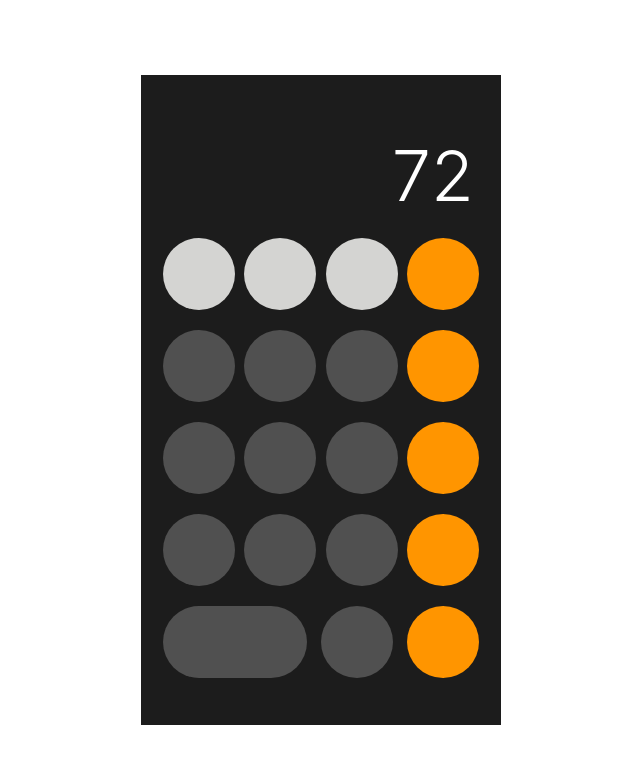
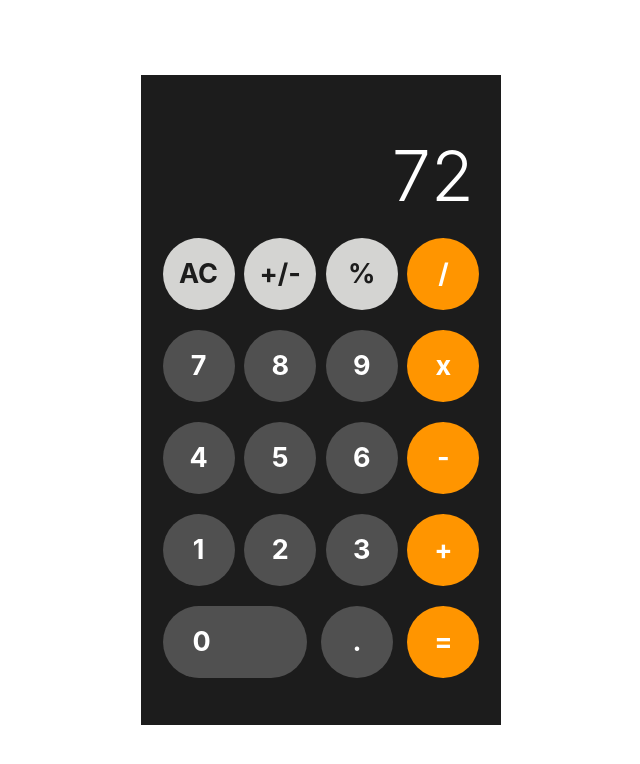
Before and after one commit to samettopcu88/IPhoneCalculator, a React (Create React App) app in the folder calculator/: page / in a window 1280 px wide. Shown: the top 764 px of the page, without its empty margins (319-959 px from the left). Built offline with nearby package versions, Linux system fonts and the light colour scheme.

Commit message:
tasarım bitti gibi.

```diff
--- a/calculator/src/App.css
+++ b/calculator/src/App.css
@@ -52,6 +52,10 @@
 .calculator-button {
   background-color: orange;
   border-radius: 50px;
+  align-items: center;
+  display: flex;
+  justify-content: center;
+  cursor: pointer;
 }
 
 .circle {
@@ -60,10 +64,20 @@
 }
 
 .rectangle {
-  width: 144px;
+  width: 114px;
   height: 72px;
+  display: flex;
+  justify-content: start;
+  padding-left: 30px;
 }
 
+.text-white {
+  color: white;
+}
+
+.text-black {
+  color: #1c1c1c;
+}
 
 .orange {
  background-color: #ff9500;
@@ -76,3 +90,8 @@
 .light-gray {
   background-color: #d4d4d2;
 }
+
+.button-text {
+  font-size: 27px;
+
+}
--- a/calculator/src/App.js
+++ b/calculator/src/App.js
@@ -20,33 +20,33 @@ const Calculator = () => {
       <div className="button-section">
 
         <div className="button-row">
-          <CalculatorButton shape="circle" color="light-gray" />
-          <CalculatorButton shape="circle" color="light-gray"/>
-          <CalculatorButton shape="circle" color="light-gray"/>
-          <CalculatorButton shape="circle" color="orange"/>
+          <CalculatorButton shape="circle" color="light-gray" text="AC"/>
+          <CalculatorButton shape="circle" color="light-gray" text="+/-"/>
+          <CalculatorButton shape="circle" color="light-gray" text="%"/>
+          <CalculatorButton shape="circle" color="orange" text="/"/>
         </div>
         <div className="button-row">
-          <CalculatorButton shape="circle" color="gray"/>
-          <CalculatorButton shape="circle" color="gray"/>
-          <CalculatorButton shape="circle" color="gray"/>
-          <CalculatorButton shape="circle" color="orange"/>
+          <CalculatorButton shape="circle" color="gray" text="7"/>
+          <CalculatorButton shape="circle" color="gray" text="8"/>
+          <CalculatorButton shape="circle" color="gray" text="9"/>
+          <CalculatorButton shape="circle" color="orange" text="x"/>
         </div>
         <div className="button-row">
-          <CalculatorButton shape="circle" color="gray"/>
-          <CalculatorButton shape="circle" color="gray"/>
-          <CalculatorButton shape="circle" color="gray"/>
-          <CalculatorButton shape="circle" color="orange"/>
+          <CalculatorButton shape="circle" color="gray" text="4"/>
+          <CalculatorButton shape="circle" color="gray" text="5"/>
+          <CalculatorButton shape="circle" color="gray" text="6"/>
+          <CalculatorButton shape="circle" color="orange" text="-"/>
         </div>
         <div className="button-row">
-          <CalculatorButton shape="circle" color="gray"/>
-          <CalculatorButton shape="circle" color="gray"/>
-          <CalculatorButton shape="circle" color="gray"/>
-          <CalculatorButton shape="circle" color="orange"/>
+          <CalculatorButton shape="circle" color="gray" text="1"/>
+          <CalculatorButton shape="circle" color="gray" text="2"/>
+          <CalculatorButton shape="circle" color="gray" text="3"/>
+          <CalculatorButton shape="circle" color="orange" text="+"/>
         </div>
         <div className="button-row">
-          <CalculatorButton shape="rectangle" color="gray"/>
-          <CalculatorButton shape="circle" color="gray"/>
-          <CalculatorButton shape="circle" color="orange"/>
+          <CalculatorButton shape="rectangle" color="gray" text="0"/>
+          <CalculatorButton shape="circle" color="gray" text="."/>
+          <CalculatorButton shape="circle" color="orange" text="="/>
         </div>
       </div>
 
@@ -55,10 +55,14 @@ const Calculator = () => {
 
 }
 
-const CalculatorButton = ({color, shape}) => {
+const CalculatorButton = ({color, shape, text}) => {
+
+  let text_color;
+  color === "light-gray" ? text_color = "text-black" : text_color = "text-white"
+
   return(
-    <div className={`calculator-button ${color} ${shape}`}>
-
+    <div className={`calculator-button ${color} ${shape} ${text_color}`}>
+      <h3 className="button-text">{text}</h3>
     </div>
   )
 }
```
